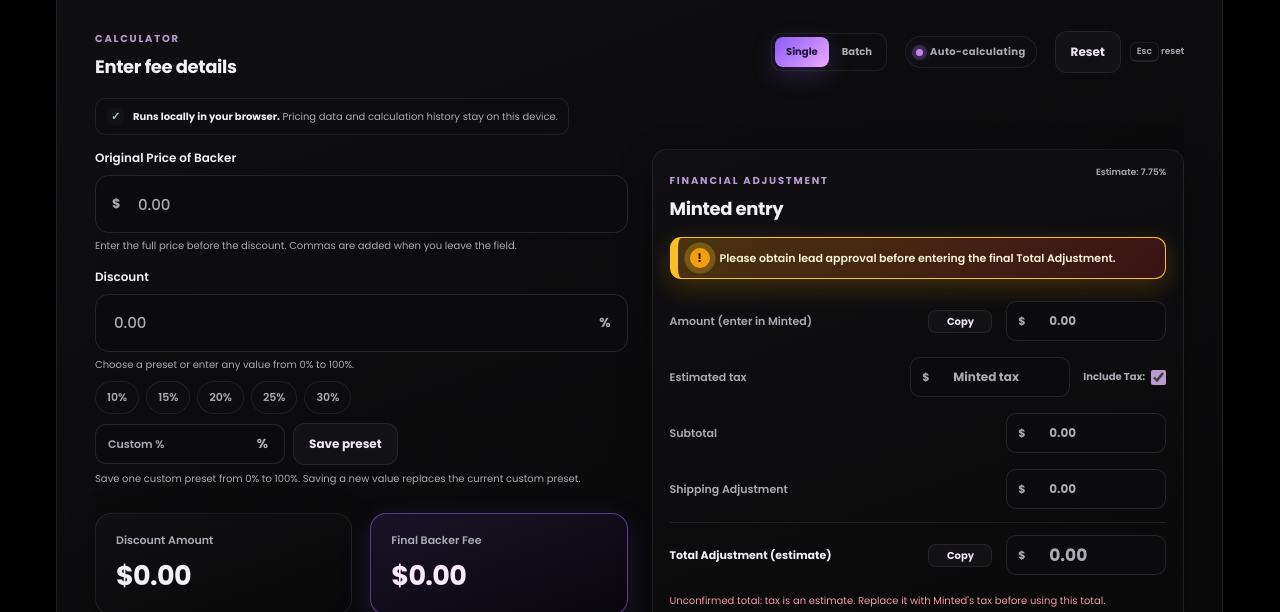
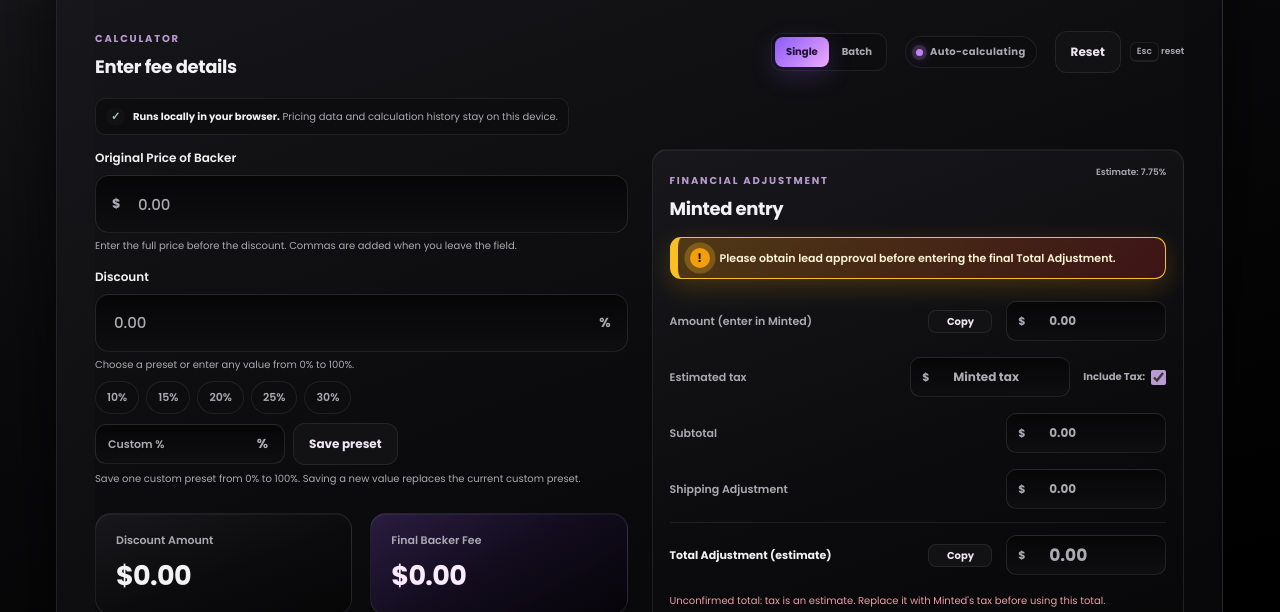
Before and after one commit to nicolelodeontv/backerfee, a website with bundled scripts: page index.html in a window 1280 px wide. Both pictures are taken after a click on the button "Switch to dark mode". Shown: the part 188-800 px from the top of the page. Built offline with nearby package versions, Linux system fonts and the light colour scheme.

Commit message:
Make dark-mode gradients more visible (#52)
* Make dark theme gradients more visible

* Apply visible gradient to the tax-rate card

* Assert gradient on dark tax-rate card

```diff
--- a/style.css
+++ b/style.css
@@ -2354,3 +2354,50 @@
 html[data-theme="dark"] .batch-adj-total.is-unconfirmed {
   color: var(--danger) !important;
 }
+
+/* ===== Visible black gradient (dark mode) ===== */
+html[data-theme="dark"] {
+  --page-bg:
+    radial-gradient(900px 500px at 15% -5%, rgba(255, 255, 255, .10) 0%, transparent 60%),
+    radial-gradient(800px 500px at 100% 100%, rgba(255, 255, 255, .05) 0%, transparent 55%),
+    linear-gradient(160deg, #1b1b1f 0%, #0a0a0c 45%, #000 100%);
+}
+
+/* Main shell: diagonal sheen, light top-left fading to black bottom-right */
+html[data-theme="dark"] .dashboard-card {
+  background: linear-gradient(145deg, #1a1a1e 0%, #0c0c0e 40%, #040405 100%);
+  border-color: rgba(255, 255, 255, .10);
+  box-shadow:
+    inset 0 1px 0 rgba(255, 255, 255, .06),
+    0 24px 70px rgba(0, 0, 0, .7);
+}
+
+/* Inner cards: slightly lighter than the shell so the layers read */
+html[data-theme="dark"] .tax-rate-setting,
+html[data-theme="dark"] .calculator-card,
+html[data-theme="dark"] .history-card,
+html[data-theme="dark"] .result-box,
+html[data-theme="dark"] .adjustment-card,
+html[data-theme="dark"] .batch-panel,
+html[data-theme="dark"] .batch-row,
+html[data-theme="dark"] .batch-adjust,
+html[data-theme="dark"] .note-panel {
+  background: linear-gradient(160deg, #18181c 0%, #0b0b0d 55%, #060607 100%);
+  border-color: rgba(255, 255, 255, .09);
+  box-shadow: inset 0 1px 0 rgba(255, 255, 255, .05);
+}
+
+/* Inputs: darker than their cards so they look recessed */
+html[data-theme="dark"] .input-wrap input,
+html[data-theme="dark"] .batch-field input,
+html[data-theme="dark"] .batch-field select,
+html[data-theme="dark"] .batch-field textarea,
+html[data-theme="dark"] .note-panel textarea,
+html[data-theme="dark"] .custom-preset-input-wrap input {
+  background: linear-gradient(180deg, #060607 0%, #0e0e11 100%);
+}
+
+/* Keep the purple accent card, with a visible gradient too */
+html[data-theme="dark"] .highlighted {
+  background: linear-gradient(150deg, #2a1c40 0%, #120c1d 50%, #060409 100%);
+}
```
Also changed, not shown: tests/browser/batch-layout.spec.mjs (+2 -2 lines).
